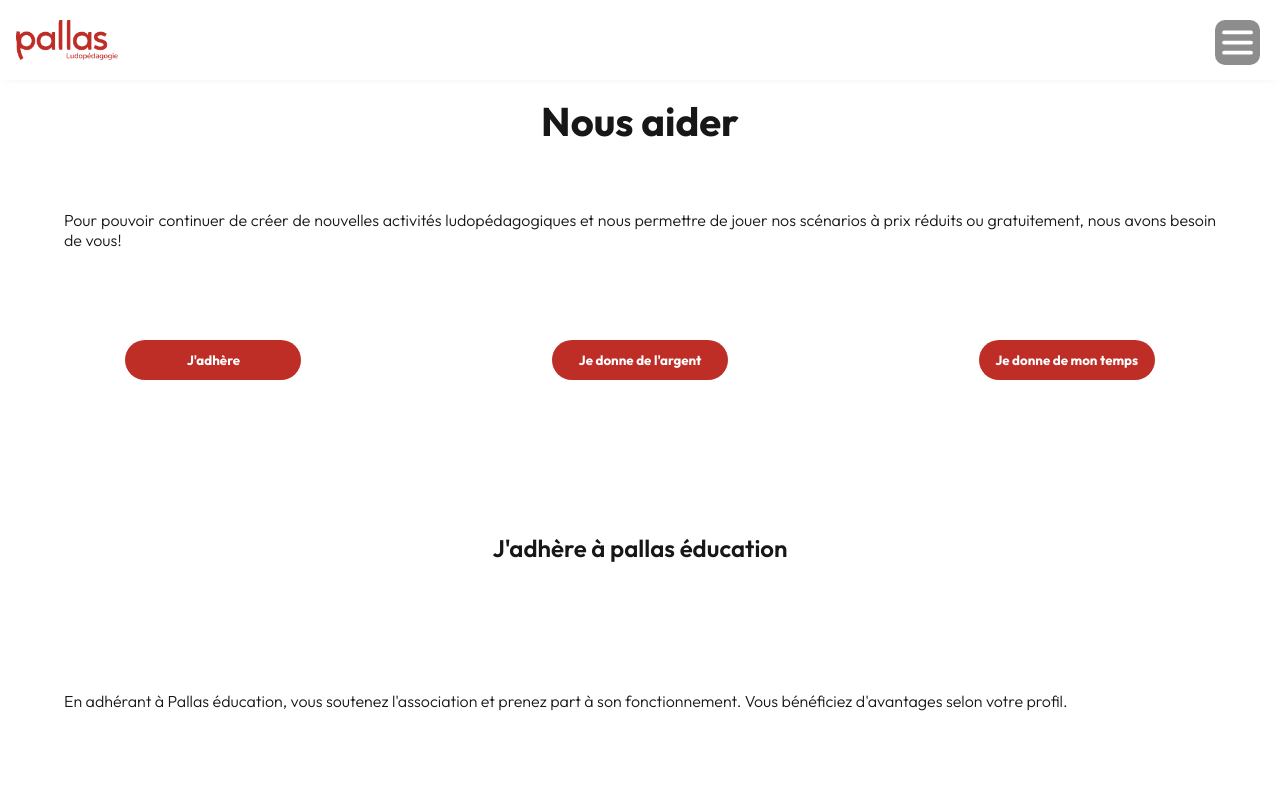
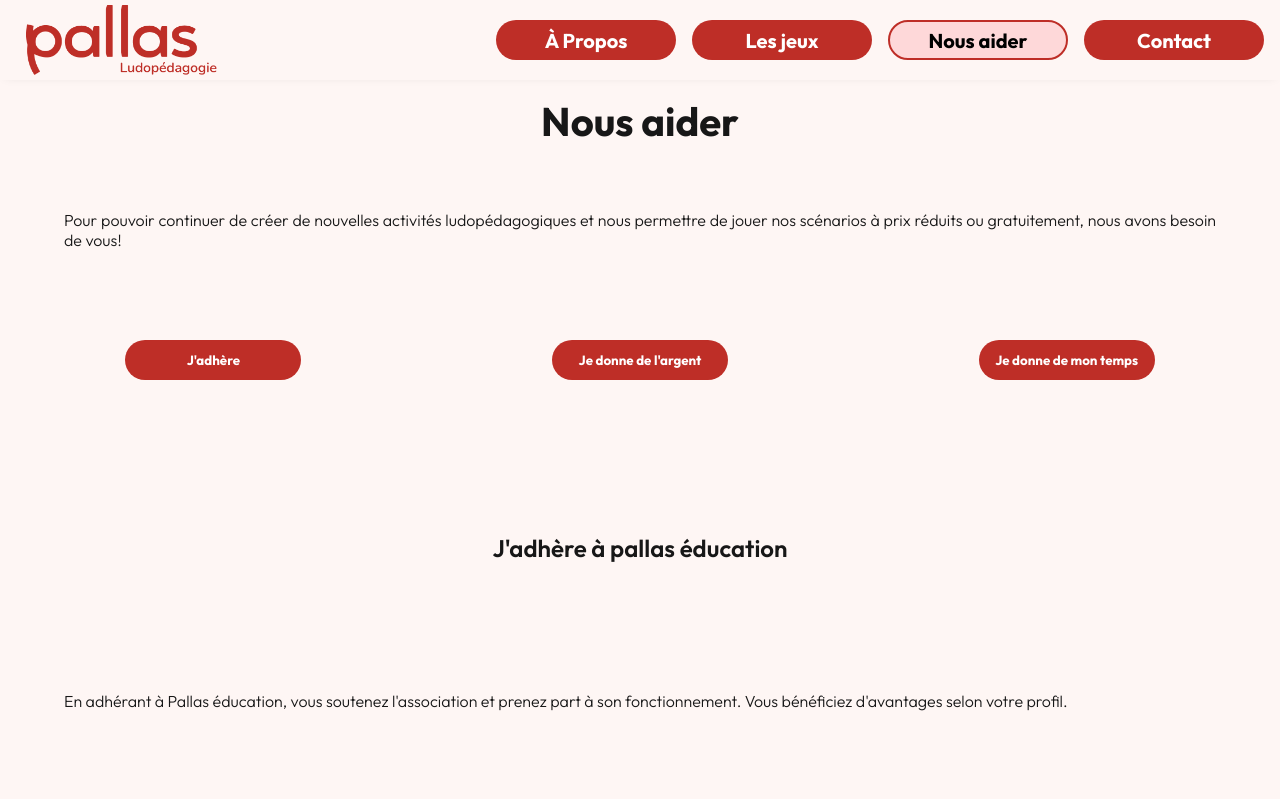
Before and after one commit to FarCodeFR/Pallas-association, a Next.js app: page /nous-aider in a window 1280 px wide. Shown: the top 799 px of the page. Built offline with nearby package versions, Linux system fonts and the light colour scheme.

Commit message:
Fix reponsive header for desktop

```diff
--- a/app/globals.css
+++ b/app/globals.css
@@ -1,7 +1,7 @@
 @import url('https://fonts.googleapis.com/css2?family=Outfit:wght@100..900&display=swap');
 
 :root {
-  --background: #ffffff;
+  --background: #fef6f4;
   --foreground: #171717;
   --button: #be2e27;
   --font: "Outfit", sans-serif;
--- a/app/page.tsx
+++ b/app/page.tsx
@@ -69,7 +69,7 @@
           Contactez-nous pour plus <br /> d&#39;informations
         </NavLink>
       </section>
-      <section className="container-card-two">
+      <section className="container-card-three">
         <h2>À propos</h2>
         <p>
           Nous proposons des activités conçues par nos équipes ayant pour <br />
--- a/components/Header.tsx
+++ b/components/Header.tsx
@@ -3,11 +3,15 @@
 import { useState } from "react";
 import NavLink from "next/link";
 import Image from "next/image";
+import { usePathname } from "next/navigation";
 
 function Header() {
   const [isOpen, setIsOpen] = useState(false);
   const toggleMenu = () => setIsOpen(!isOpen);
   const closeMenu = () => setIsOpen(false);
+
+  const pathname = usePathname();
+  const isActive = (href: string) => pathname === href;
 
   return (
     <header className="container-navigation">
@@ -34,22 +38,38 @@
         <nav className="menu-item">
           <ul>
             <li>
-              <NavLink href="/A-propos" onClick={closeMenu}>
+              <NavLink
+                href="/A-propos"
+                onClick={closeMenu}
+                className={isActive("/A-propos") ? "active" : ""}
+              >
                 À Propos
               </NavLink>
             </li>
             <li>
-              <NavLink href="/les-jeux" onClick={closeMenu}>
+              <NavLink
+                href="/les-jeux"
+                onClick={closeMenu}
+                className={isActive("/les-jeux") ? "active" : ""}
+              >
                 Les jeux
               </NavLink>
             </li>
             <li>
-              <NavLink href="/nous-aider" onClick={closeMenu}>
+              <NavLink
+                href="/nous-aider"
+                onClick={closeMenu}
+                className={isActive("/nous-aider") ? "active" : ""}
+              >
                 Nous aider
               </NavLink>
             </li>
             <li>
-              <NavLink href="/contact" onClick={closeMenu}>
+              <NavLink
+                href="/contact"
+                onClick={closeMenu}
+                className={isActive("/contact") ? "active" : ""}
+              >
                 Contact
               </NavLink>
             </li>
--- a/styles/burger-menu.css
+++ b/styles/burger-menu.css
@@ -24,7 +24,6 @@
   width: 45px;
   top: 20px;
   right: 20px;
-  overflow: hidden;
   border: none;
   background: transparent;
   z-index: 101;
@@ -74,3 +73,66 @@
   font-size: 24px;
   text-decoration: none;
 }
+
+
+@media screen and (min-width: 660px) {
+  .container-navigation > picture {
+    width: 250px;
+    height: 90px;
+    padding: 10px;
+  }
+  .burger-button {
+    display: none;
+  }
+ .dropdown-menu {
+  position: relative;
+  background-image: none;
+  top: 0;
+  padding-top: 0;
+  align-content: center;
+ }
+ .menu-item {
+  width: 100%;
+  padding: 0;
+  & ul {
+    flex-direction: row;
+    justify-content: flex-end;
+    width: 100%;
+    padding: 0;
+    margin: 0;
+  }
+  & li {
+    display: flex;
+    flex: 1 1 auto;
+    min-width: 115px;
+ max-width: 180px;
+    &  a {
+      display: flex;
+       align-items: center;
+      justify-content: center;
+ width: 100%;
+  height: 40px;
+  background-color: var(--button);
+  border-radius: 50px;
+    }
+    & a:hover {
+       border: solid 2px var(--button);
+  background-color: #FED8D9;
+    color: black;
+    }
+  }
+    & a {
+  font-size: 20px;
+  color: white;
+ }
+}
+.menu-item ul a.active {
+ border: solid 2px var(--button);
+  background-color: #FED8D9;
+}
+
+.menu-item ul a.active  {
+  color: rgb(0, 0, 0);
+}
+
+}
```
Also changed, not shown: styles/home.css (+47 -0 lines).
